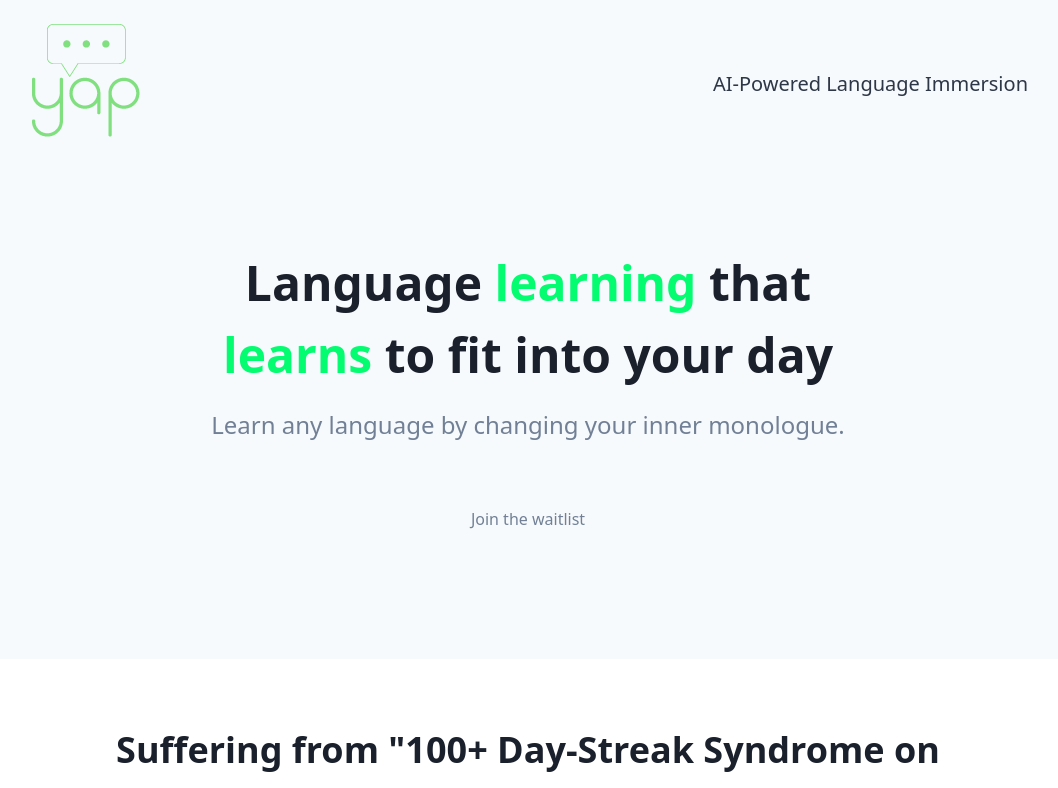
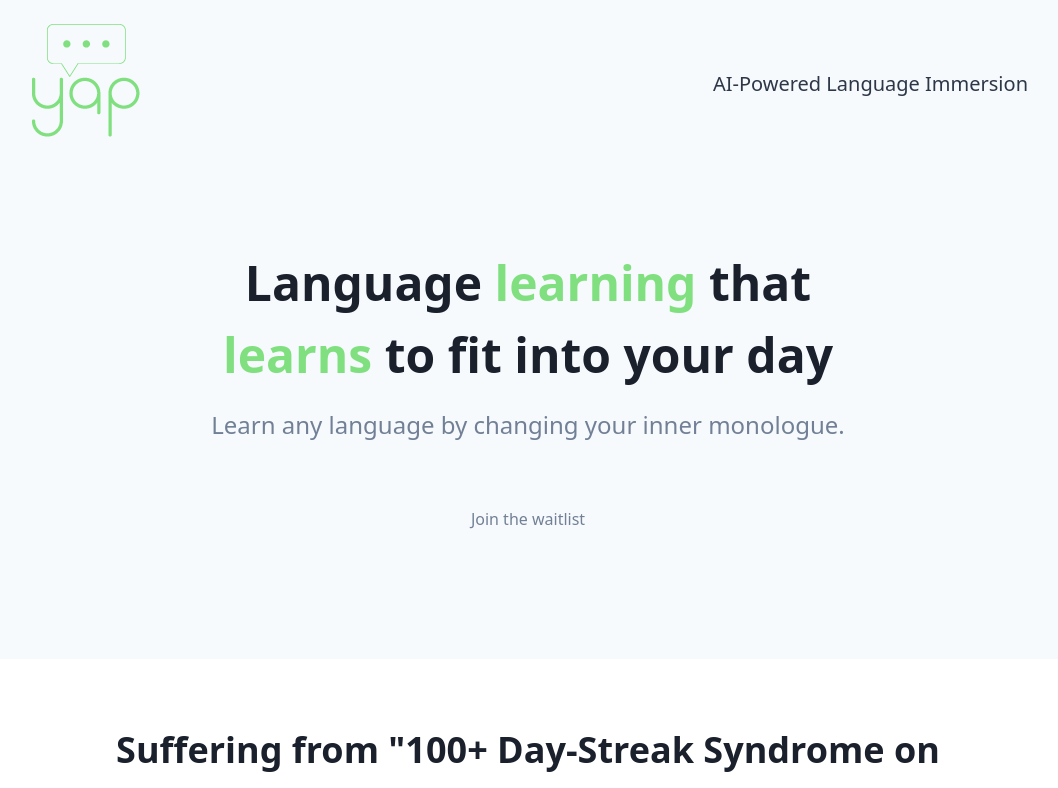
Before and after one commit to langasai/yap-app, a Next.js app: page / in a window 1280 px wide. Shown: the top 788 px of the page, without its empty margins (112-1170 px from the left). Built offline with nearby package versions, Linux system fonts and the light colour scheme.

Commit message:
modified green to be 80e080

```diff
--- a/tailwind.config.js
+++ b/tailwind.config.js
@@ -22,7 +22,7 @@ module.exports = {
           400: '#57fa9e',
           500: '#34fa8a',
           600: '#19fc7c',
-          700: '#03fc70',
+          700: '#80e080',
           800: '#00c255',
           900: '#029e46',
         },
```
